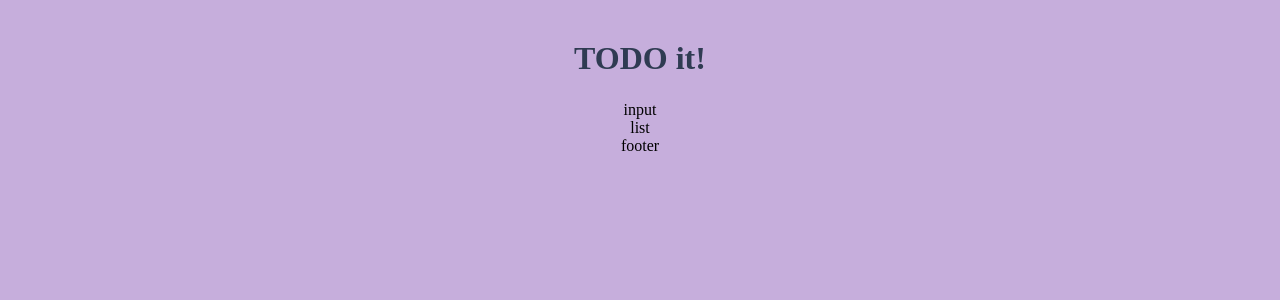
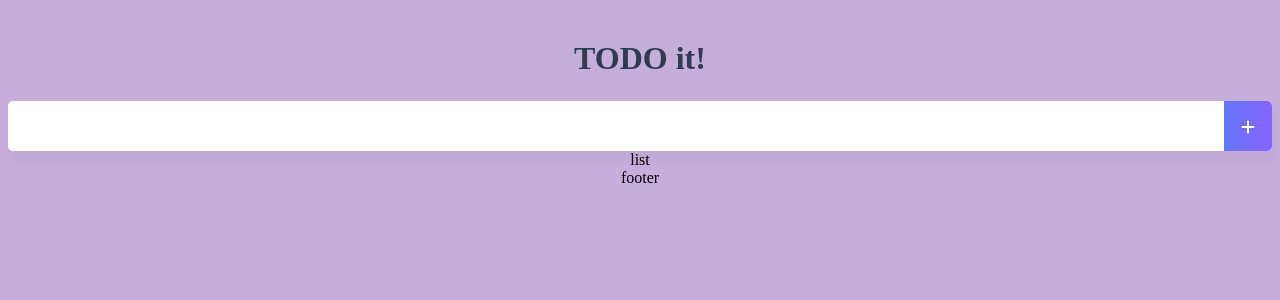
Before and after one commit to dapsu/Vue-Todo-app, a Vue app in the folder vue-todo/: page / in a window 1280 px wide. Shown: the top 300 px of the page. Built offline with nearby package versions, Linux system fonts and the light colour scheme.

Commit message:
Feat: TodoInput.vue 작성

```diff
--- a/vue-todo/index.html
+++ /dev/null
@@ -1,20 +0,0 @@
-<!DOCTYPE html>
-<html lang="en">
-<head>
-  <meta charset="UTF-8">
-  <meta name="viewport" content="width=device-width, initial-scale=1.0">
-  <title>vue-todo</title>
-  <link rel="shortcut icon" href="src/assets/favicon.ico" type="image/x-icon">
-  <link rel="icon" href="src/assets/favicon.ico" type="image/x-icon">
-  <!-- font-awesome CDN -->
-  <link rel="stylesheet" href="https://cdnjs.cloudflare.com/ajax/libs/font-awesome/6.2.0/css/all.min.css"
-    integrity="sha512-xh6O/CkQoPOWDdYTDqeRdPCVd1SpvCA9XXcUnZS2FmJNp1coAFzvtCN9BmamE+4aHK8yyUHUSCcJHgXloTyT2A==" crossorigin="anonymous" referrerpolicy="no-referrer" />
-  <link rel="preconnect" href="https://fonts.googleapis.com">
-  <link rel="preconnect" href="https://fonts.gstatic.com" crossorigin>
-  <link href="https://fonts.googleapis.com/css2?family=Ubuntu:wght@300&display=swap" rel="stylesheet">
-</head>
-<body>
-  <div id="app"></div>
-  <script src="/dist/build.js"></script>
-</body>
-</html>
--- a/vue-todo/public/index.html
+++ b/vue-todo/public/index.html
@@ -1,17 +1,20 @@
 <!DOCTYPE html>
-<html lang="">
-  <head>
-    <meta charset="utf-8">
-    <meta http-equiv="X-UA-Compatible" content="IE=edge">
-    <meta name="viewport" content="width=device-width,initial-scale=1.0">
-    <link rel="icon" href="<%= BASE_URL %>favicon.ico">
-    <title><%= htmlWebpackPlugin.options.title %></title>
-  </head>
-  <body>
-    <noscript>
-      <strong>We're sorry but <%= htmlWebpackPlugin.options.title %> doesn't work properly without JavaScript enabled. Please enable it to continue.</strong>
-    </noscript>
-    <div id="app"></div>
-    <!-- built files will be auto injected -->
-  </body>
+<html lang="en">
+<head>
+  <meta charset="UTF-8">
+  <meta name="viewport" content="width=device-width, initial-scale=1.0">
+  <title>vue-todo</title>
+  <link rel="shortcut icon" href="src/assets/favicon.ico" type="image/x-icon">
+  <link rel="icon" href="src/assets/favicon.ico" type="image/x-icon">
+  <!-- font-awesome CDN -->
+  <script defer src="https://use.fontawesome.com/releases/v6.1.2/js/all.js"
+    integrity="sha384-11X1bEJVFeFtn94r1jlvSC7tlJkV2VJctorjswdLzqOJ6ZvYBSZQkaQVXG0R4Flt" crossorigin="anonymous"></script>
+  <link rel="preconnect" href="https://fonts.googleapis.com">
+  <link rel="preconnect" href="https://fonts.gstatic.com" crossorigin>
+  <link href="https://fonts.googleapis.com/css2?family=Ubuntu:wght@300&display=swap" rel="stylesheet">
+</head>
+<body>
+  <div id="app"></div>
+  <script src="/dist/build.js"></script>
+</body>
 </html>
--- a/vue-todo/src/components/TodoInput.vue
+++ b/vue-todo/src/components/TodoInput.vue
@@ -1,15 +1,56 @@
 <template>
-  <div>
-    input
+  <div class="inputBox shadow">
+    <input type="text" v-model="newTodoItem" v-on:keyup.enter="adTodo">
+    <span class="addContainer" v-on:click="addTodo">
+      <i class="fa-solid fa-plus addBtn"></i>
+    </span>
   </div>
 </template>
 
 <script>
 export default {
-
+  data: function() {
+    return {
+      newTodoItem:''
+    }
+  },
+  methods: {
+    addTodo: function() {
+      console.log(this.newTodoItem);
+      // 저장하는 로직
+      localStorage.setItem('intputValue', this.newTodoItem);  // 로컬스토리지에 저장
+      this.clearInput();
+    },
+    clearInput: function() {
+      this.newTodoItem = '';  // 저장 이후 인풋창에 작성된 값 지우기
+    }
+  }
 }
 </script>
 
-<style>
-
+<style scoped>
+  input:focus {
+    outline: none;
+  }
+  .inputBox {
+    background: white;
+    height: 50px;
+    line-height: 50px;
+    border-radius: 5px;
+  }
+  .inputBox input {
+    border-style: none;
+    font-size: 2rem;
+  }
+  .addContainer {
+    float: right;
+    background: linear-gradient(to right, #6478FB, #8763FB);
+    display: block;
+    width: 3rem;
+    border-radius: 0 5px 5px 0;
+  }
+  .addBtn {
+    color: white;
+    vertical-align: middle;
+  }
 </style>
```
